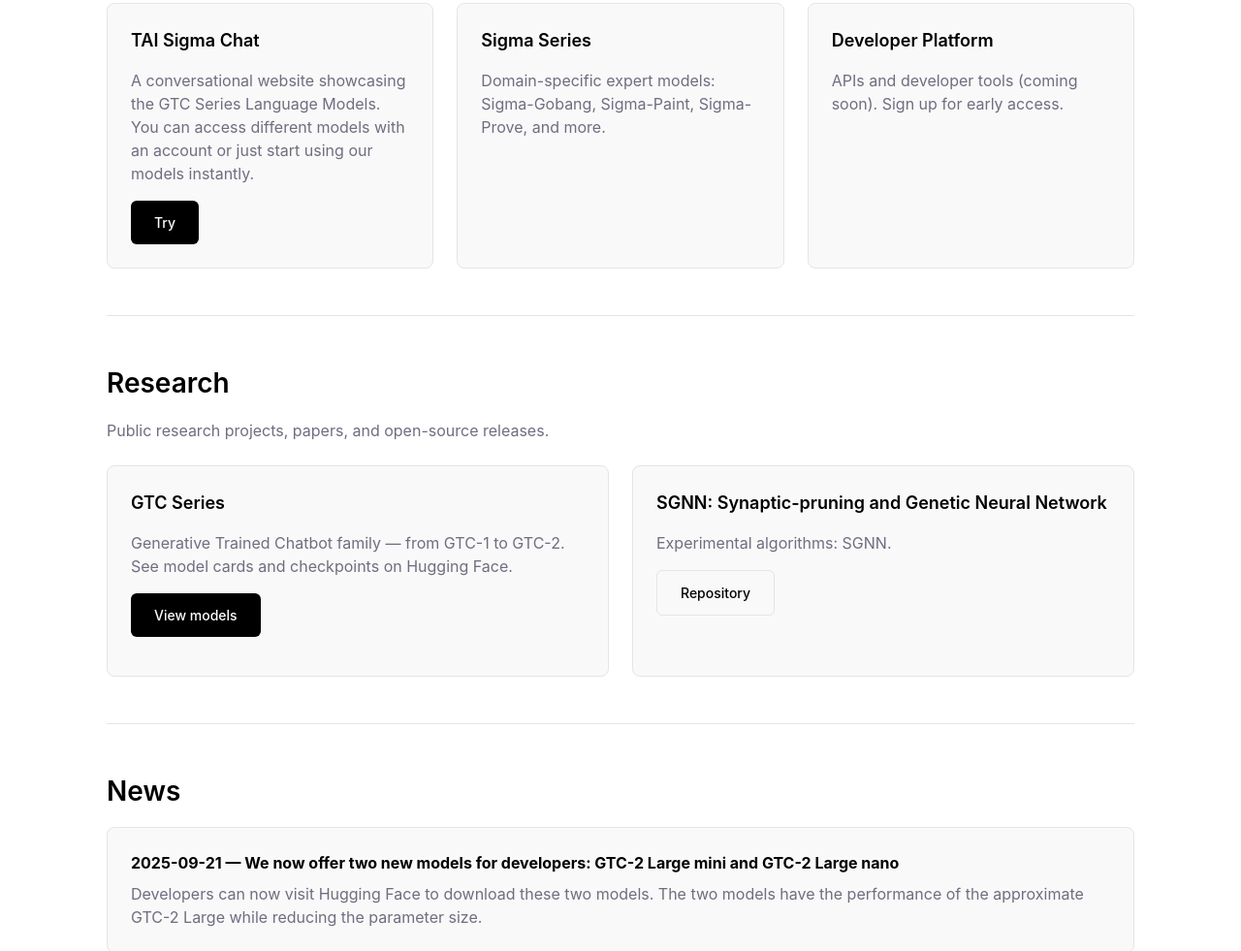
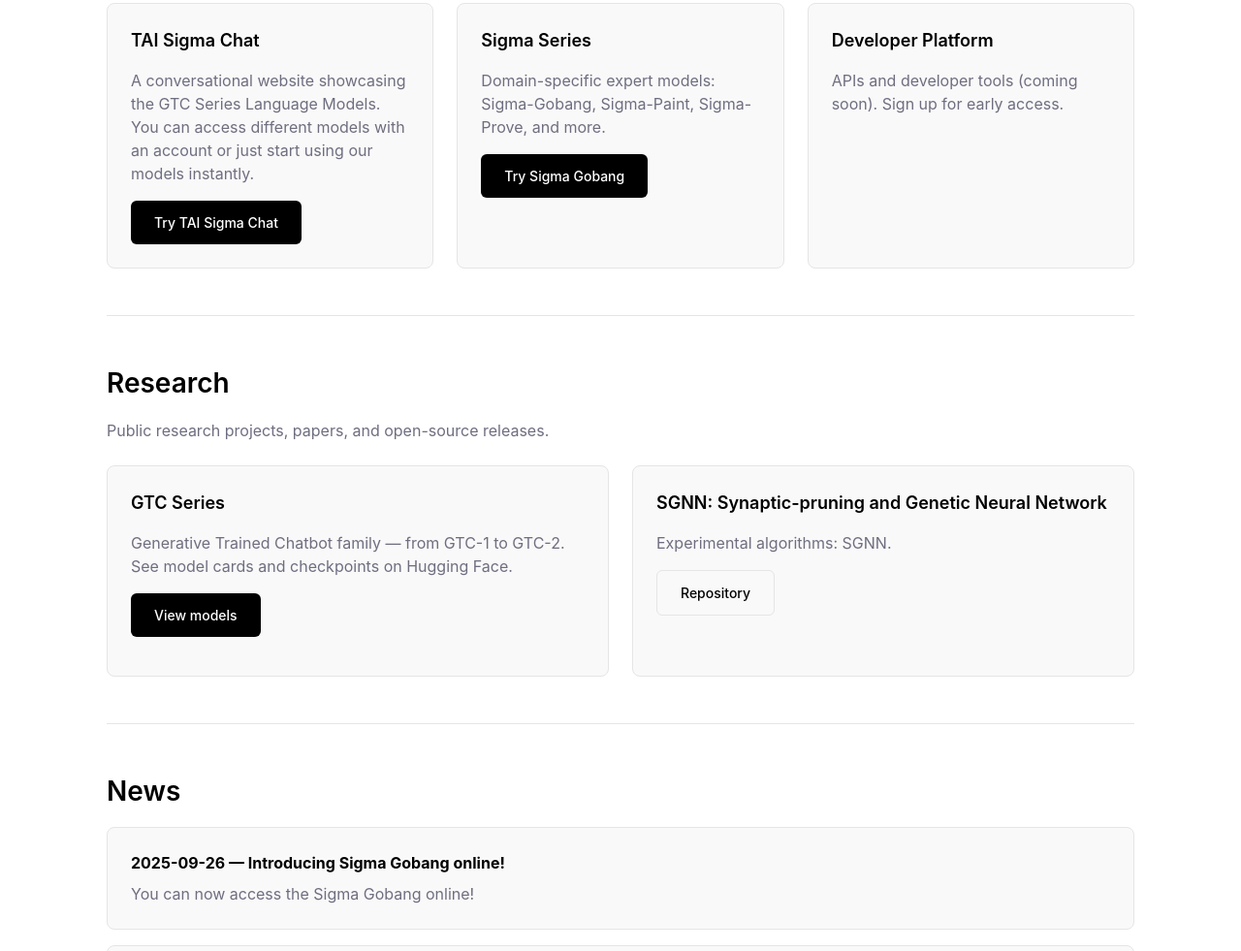
Before and after one commit to LTYLeo/tai.com, a plain HTML site: page index.html in a window 1280 px wide. Shown: the part 605-1586 px from the top of the page at 97% size. Drawn offline with Linux system fonts and the light colour scheme.

Commit message:
Update index.html

```diff
--- a/index.html
+++ b/index.html
@@ -199,11 +199,12 @@
         <div class="card">
           <h3>TAI Sigma Chat</h3>
           <p style="color:var(--muted)">A conversational website showcasing the GTC Series Language Models. You can access different models with an account or just start using our models instantly.</p>
-          <a class="btn" href="https://ltyleo.github.io/TAI-Sigma-Chat/" target="_blank">Try</a>
+          <a class="btn" href="https://ltyleo.github.io/TAI-Sigma-Chat/" target="_blank">Try TAI Sigma Chat</a>
         </div>
         <div class="card">
           <h3>Sigma Series</h3>
           <p style="color:var(--muted)">Domain-specific expert models: Sigma-Gobang, Sigma-Paint, Sigma-Prove, and more.</p>
+          <a class="btn" href="https://ltyleo.github.io/gobang/" target="_blank">Try Sigma Gobang</a>
         </div>
         <div class="card">
           <h3>Developer Platform</h3>
@@ -232,6 +233,12 @@
     <section id="news">
       <h2>News</h2>
       <div style="display:flex;flex-direction:column;gap:16px;margin-top:16px">
+        <div class="card news-item">
+          <div style="flex:1">
+            <strong>2025-09-26 — Introducing Sigma Gobang online!</strong>
+            <div style="color:var(--muted);margin-top:8px">You can now access the Sigma Gobang online!</div>
+          </div>
+        </div>
         <div class="card news-item">
           <div style="flex:1">
             <strong>2025-09-21 — We now offer two new models for developers: GTC-2 Large mini and GTC-2 Large nano</strong>
```
